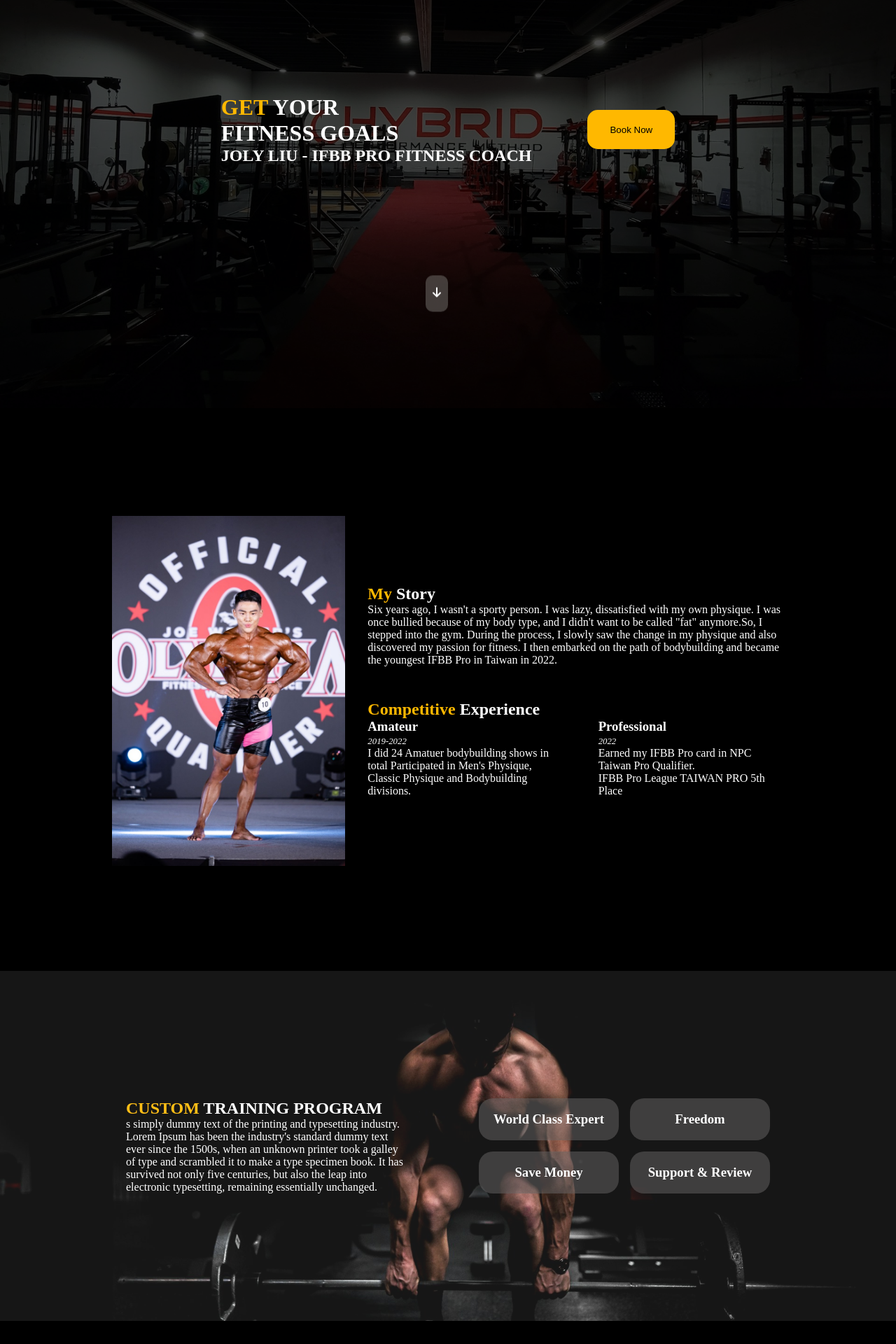
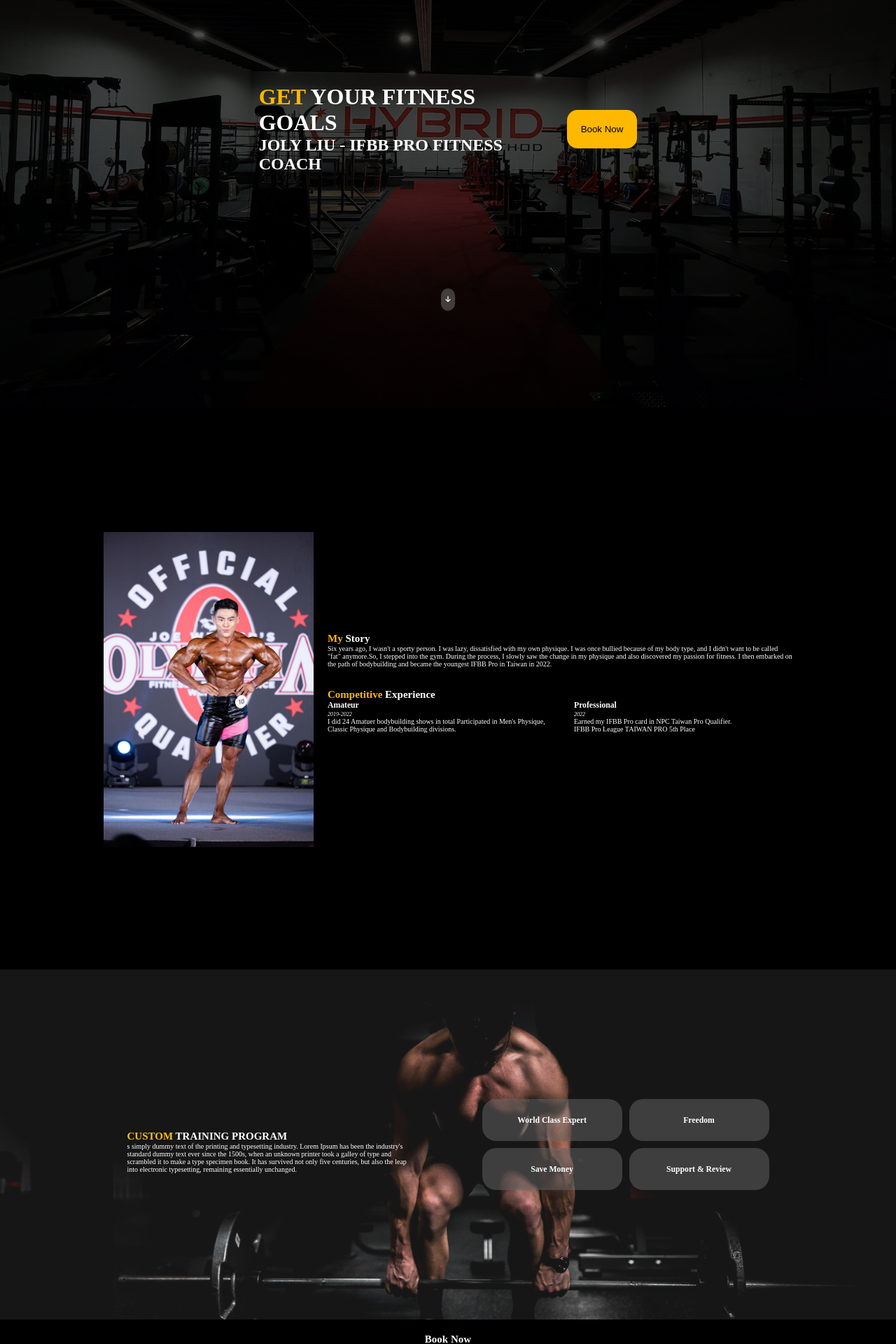
Before and after one commit to williamwu01/personal-trainer, a React (Vite) app: page / in a window 1280 px wide. Shown: the part 260-2180 px from the top of the page at 70% size. Built offline with nearby package versions, Linux system fonts and the light colour scheme.

Commit message:
fixed mobile views

```diff
--- a/src/App.jsx
+++ b/src/App.jsx
@@ -7,18 +7,22 @@ import About from './components/About';
 import Training from './components/Training';
 import Booknow from './components/Booknow';
 import Pricing from './components/Pricing';
+import Socials from './components/Socials';
+import Hamburger from './components/Hamburger';
 
 function App() {
 
   return (
     <div>
       <ThemeProvider>
+				{/* <Hamburger /> */}
         <Header />
         <Hero />
         <About />
         <Training />
         <Booknow />
-				<Pricing />
+				{/* <Pricing />
+				<Socials /> */}
       </ThemeProvider>
     </div>
   )
--- /dev/null
+++ b/src/components/Hamburger.jsx
@@ -0,0 +1,38 @@
+import React, { useState } from 'react';
+import '../styles/organisms/hamburger.css';
+
+const HamburgerMenu = () => {
+  const [click, setClick] = useState(false);
+  const handleClick = () => setClick(!click);
+
+  return (
+    <div className={`hamburger-menu ${click ? 'open' : ''}`}>
+      <label htmlFor="navi-toggle" className={`menu-label`} onClick={handleClick}>
+        <span className={`icon ${click ? "clicked" : ""}`}>&nbsp;</span>
+      </label>
+      <div className={`nav-background ${click ? "clicked" : ""}`}>&nbsp;</div>
+
+      <nav className={`navigation ${click ? "clicked" : ""}`}>
+        <ul className={`list`}>
+          <li>
+            <a href="/" className={`item-link`} onClick={handleClick}>Home</a>
+          </li>
+          <li>
+            <a href="/about" className={`item-link`} onClick={handleClick}>About</a>
+          </li>
+          <li>
+            <a href="/portfolio" className={`item-link`} onClick={handleClick}>Portfolio</a>
+          </li>
+          <li>
+            <a href="/blog" className={`item-link`} onClick={handleClick}>Blog</a>
+          </li>
+          <li>
+            <a href="/contact" className={`item-link`} onClick={handleClick}>Contact Us</a>
+          </li>
+        </ul>
+      </nav>
+    </div>
+  );
+}
+
+export default HamburgerMenu;
--- a/src/components/Header.jsx
+++ b/src/components/Header.jsx
@@ -3,6 +3,7 @@ import LanguageToggle from './LanguageToggle'
 import "../styles/organisms/header.css"
 
 const Header = () => {
+
     return (
         <header className='container'>
             <h1>Logo</h1>
@@ -15,6 +16,8 @@ const Header = () => {
                     <LanguageToggle />
                 </ul>
             </nav>
+
+
         </header>
     )
 }
--- a/src/styles/atoms/hero.css
+++ b/src/styles/atoms/hero.css
@@ -7,12 +7,30 @@
 /* hero title width */
 .hero-title {
 	max-width: 270px;
+	font-size: large;
+}
+
+.hero-subtitle {
+	max-width: 270px;
+	font-size: medium;
+}
+
+@media screen and (min-width: 767px) {
+	.hero-title {
+		max-width: 400px;
+		font-size: xx-large;
+	}
+
+	.hero-subtitle {
+		max-width: 400px;
+		font-size: x-large;
+	}
 }
 
 .hero-dropdown-btn {
 	position: absolute;
 	bottom: 15%;
-	right: 50%;
+	/* right: 50%; */
 	background-color: hsla(52, 3%, 50%, 0.451);
 	border: none;
 	padding: 1rem 0.5rem;
--- a/src/styles/molecules/herodetails.css
+++ b/src/styles/molecules/herodetails.css
@@ -27,8 +27,19 @@
 
 .hero-detail-container {
 	display: flex;
-	flex-direction: row;
+	flex-direction: column;
 	justify-content: space-evenly;
 	align-items: center;
-	gap: 5rem;
+	gap: 2rem;
 }
+
+@media screen and (min-width: 767px) {
+	.hero-detail-container {
+		flex-direction: row;
+		gap: 4rem;
+	}
+
+	.hero-button {
+		padding: 2rem 2rem;
+	}
+}
--- a/src/styles/organisms/about.css
+++ b/src/styles/organisms/about.css
@@ -8,12 +8,13 @@
 
 .about img {
 	max-height: 500px;
-  width: 100%;
+	width: 200px;
 	object-fit: cover;
+	max-width: 300px;
 }
 
 .about-content {
-    margin-bottom:3rem;
+	margin-bottom: 3rem;
 }
 
 .competitive {
@@ -31,6 +32,11 @@
 .competitive > div > h3 {
 	margin: 0;
 }
+
+.competitive > div:nth-child(2) {
+	padding-bottom: 2rem;
+}
+
 .year {
 	font-style: italic;
 	font-size: 0.8rem;
--- a/src/styles/organisms/features.css
+++ b/src/styles/organisms/features.css
@@ -25,15 +25,28 @@
 .training h2 {
 	text-transform: uppercase;
 	font-weight: bolder;
+	padding-top: 2rem;
 }
 
 .features {
-	display: grid;
-	grid-template-columns: repeat(2, 1fr);
-	grid-template-rows: repeat(2, 1fr);
-	gap: 1rem;
+	display: flex;
+	flex-direction: column;
+	gap: 2rem;
 	height: fit-content;
 	width: fit-content;
+	margin: auto; /* Center horizontally */
+	align-items: center; /* Center vertically */
+}
+
+@media screen and (min-width: 768px) {
+	.features {
+		display: grid;
+		grid-template-columns: repeat(2, 1fr);
+		grid-template-rows: repeat(2, 1fr);
+		gap: 1rem;
+		height: fit-content;
+		width: fit-content;
+	}
 }
 
 .features h3 {
--- /dev/null
+++ b/src/styles/organisms/hamburger.css
@@ -0,0 +1,124 @@
+/* Keep the existing styles */
+/* Add additional styles if needed for mobile and tablet views */
+@media (min-width: 768px) {
+	.hamburger-menu {
+		display: none; /* Hide the hamburger menu for tablet and larger screens */
+	}
+}
+
+.menu-label {
+	background-color: #b6edc8;
+	position: fixed;
+	top: 6rem;
+	right: 6rem;
+	border-radius: 50%;
+	height: 7rem;
+	width: 7rem;
+	cursor: pointer;
+	z-index: 1000;
+	box-shadow: 0 1rem 3rem rgba(182, 237, 200, 0.3);
+	text-align: center;
+}
+
+.nav-background {
+	position: fixed;
+	top: 6.5rem;
+	right: 6.5rem;
+	background-image: radial-gradient(#115b4c, #b6edc8);
+	height: 6rem;
+	width: 6rem;
+	border-radius: 50%;
+	z-index: 600;
+}
+
+.icon {
+	position: relative;
+	background-color: black;
+	width: 3rem;
+	height: 2px;
+	display: inline-block;
+	margin-top: 3.5rem;
+}
+
+.icon::before,
+.icon::after {
+	content: '';
+	background-color: black;
+	width: 3rem;
+	height: 2px;
+	display: inline-block;
+	position: absolute;
+	left: 0;
+}
+
+.icon::before {
+	top: -0.8rem;
+}
+
+.icon::after {
+	top: 0.8rem;
+}
+
+.nav-background.clicked {
+	transform: scale(80);
+}
+
+.navigation {
+	height: 100vh;
+	position: fixed;
+	top: 0;
+	right: 0;
+	z-index: 600;
+}
+
+.list {
+	position: absolute;
+	list-style: none;
+	top: 50%;
+	left: 50%;
+	transform: translate(-50%, -50%);
+	text-align: center;
+}
+
+.item-link {
+	display: inline-block;
+	font-size: 3rem;
+	font-weight: 300;
+	text-decoration: none;
+	color: #b6edc8;
+	padding: 1rem 2rem;
+}
+
+.item-link:hover,
+.item-link:active {
+	color: #115b4c;
+	transform: translateX(1rem);
+}
+
+html {
+	font-size: 62.5%;
+}
+
+body {
+	height: 100vh;
+
+	background: #136a8a; /* fallback for old browsers */
+	background: -webkit-linear-gradient(to right, #267871, #136a8a); /* Chrome 10-25, Safari 5.1-6 */
+	background: linear-gradient(to right, #267871, #136a8a); /* W3C, IE 10+/ Edge, Firefox 16+, Chrome 26+, Opera 12+, Safari 7+ */
+
+	color: #effe92;
+}
+
+.pages {
+	position: absolute;
+	left: 50%;
+	top: 50%;
+	transform: translate(-50%, -50%);
+	font-size: 5rem;
+}
+
+@media only screen and (max-width: 768px) {
+	.pages {
+		font-size: 2.5rem;
+	}
+}
--- a/src/styles/organisms/header.css
+++ b/src/styles/organisms/header.css
@@ -1,7 +1,13 @@
+header {
+	display: none;
+	justify-content: space-between;
+	align-items: center;
+}
+
+@media screen and (min-width: 767px) {
 	header {
 		display: flex;
-  justify-content: space-between;
-  align-items: center;
+	}
 }
 
 nav ul {
```
Lines whose indentation alone changed are shown as unchanged.
